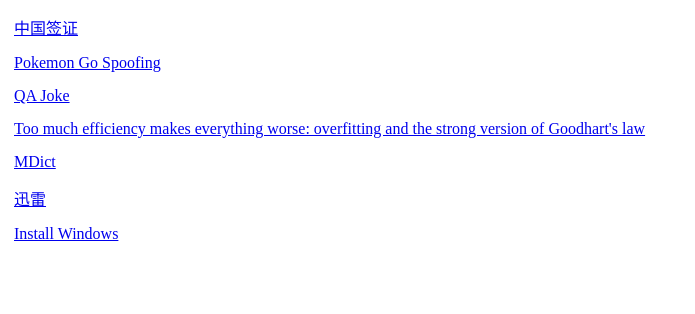
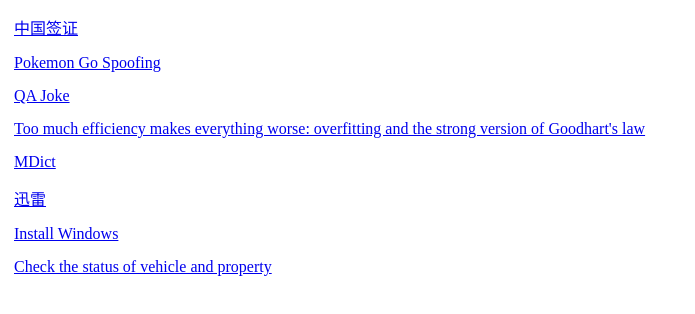
Before and after one commit to g607/g607.github.io, a plain HTML site: page index.html in a window 1280 px wide. Shown: the whole page, without its empty margins (0-695 px from the left). Drawn offline with Linux system fonts and the light colour scheme.

Commit message:
Update index.html

```diff
--- a/index.html
+++ b/index.html
@@ -19,5 +19,6 @@
     <a href="./notes/mdict.html">MDict</a>
     <a href="./notes/xunlei.html">迅雷</a>
     <a href="./notes/install_windows.html">Install Windows</a>
+    <a href="./notes/frequent_checklist.html">Check the status of vehicle and property</a>
   </body>
 </html>
```
